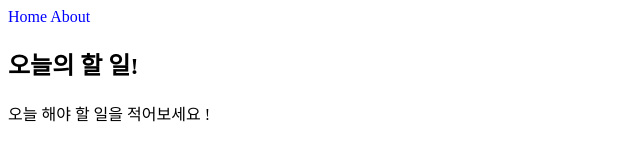
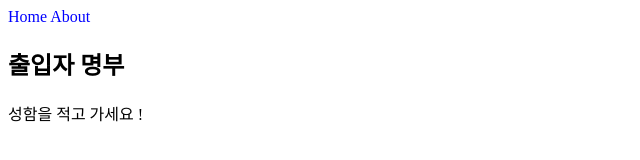
Before and after one commit to kimsungkwang/Nodejs_study, a plain HTML site: page http_server/about.html in a window 1280 px wide. Shown: the whole page, without its empty margins (0-640 px from the left). Drawn offline with Linux system fonts and the light colour scheme; files that its build step writes are made by us from their sources.

Commit message:
TODO -> 출입명부

```diff
--- a/http_server/about.html
+++ b/http_server/about.html
@@ -2,7 +2,7 @@
 <html>
   <head>
     <meta charset="utf-8" />
-    <title>Today TODOLIST</title>
+    <title>Today!</title>
     <link rel="stylesheet" href="http_server/restFront.css" />
   </head>
   <body>
@@ -11,8 +11,8 @@
       <a href="/about">About</a>
     </nav>
     <div>
-      <h2>오늘의 할 일!</h2>
-      <p>오늘 해야 할 일을 적어보세요 !</p>
+      <h2>출입자 명부</h2>
+      <p>성함을 적고 가세요 !</p>
     </div>
   </body>
 </html>
--- a/http_server/restServer.js
+++ b/http_server/restServer.js
@@ -1,5 +1,3 @@
-// TODO
-
 const http = require("http");
 const fs = require("fs").promises;
 
```
